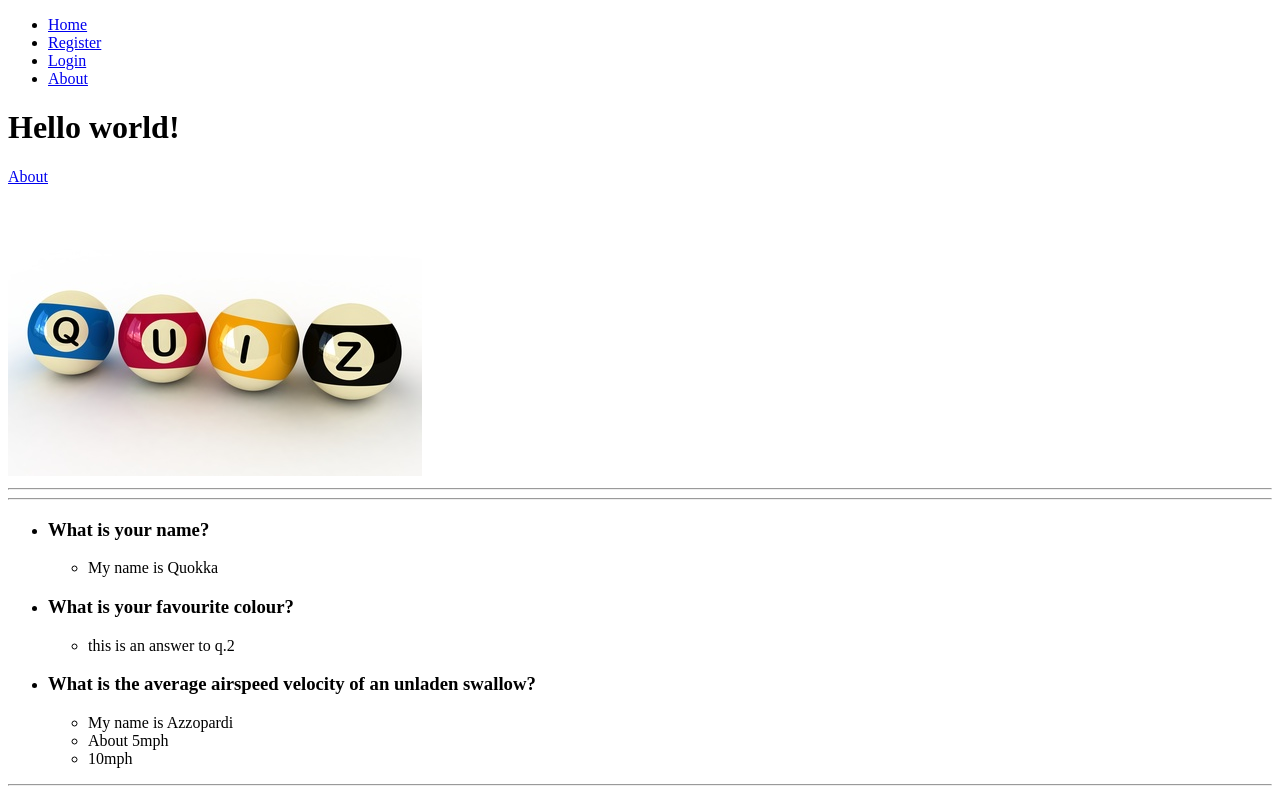
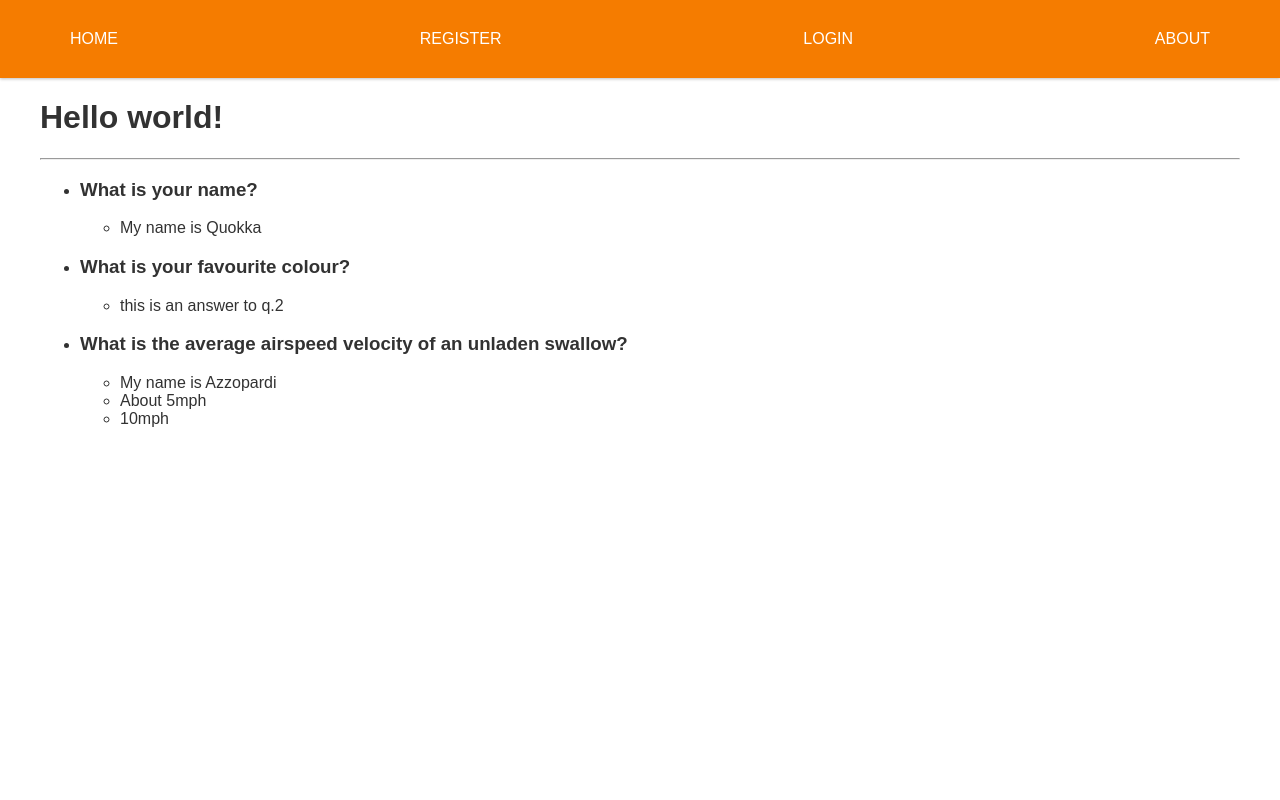
Before and after one commit to cassiebrooks/itech, a Django app: page /quokka/ in a window 1280 px wide. Run offline with Django 3.2, Linux system fonts and the light colour scheme; data comes from the database, SQL or seed files in the repository.

Commit message:
Add some basic styles

```diff
--- /dev/null
+++ b/static/css/style.css
@@ -0,0 +1,45 @@
+* {
+	box-sizing: border-box;
+}
+
+html, body {
+	margin: 0;
+	padding: 0;
+	font-family: sans-serif;
+	color: #323232;
+}
+
+nav ul {
+	list-style-type: none;
+	padding-left: 0;
+	display: flex;
+	justify-content: space-between;
+	margin: 0;
+}
+
+.wrapper {
+	max-width: 1200px;
+	margin: 0 auto;
+}
+
+nav {
+	background-color: #f57c00;
+	box-shadow: 0 1px 3px rgba(0,0,0,0.10), 0 1px 3px rgba(0,0,0,0.17);
+}
+
+nav a {
+	color: white;
+	text-decoration: none;
+	text-transform: uppercase;
+	padding: 30px;
+	display: block;
+}
+
+nav a:visited {
+	color: white;
+}
+
+nav a:hover {
+	background-color: #ff9800;
+	color: #fff3e0;
+}
--- a/templates/base.html
+++ b/templates/base.html
@@ -1,13 +1,24 @@
 <!DOCTYPE html>
+<html lang="en">
+    <head>
+        {% load staticfiles %}
+        <meta charset="utf-8">
+        <meta http-equiv="X-UA-Compatible" content="IE=edge">
+        <meta name="viewport" content="width=device-width, initial-scale=1">
+        <meta name="description" content="">
+        <meta name="author" content="">
+        <title>{% block title %}Quokka{% endblock %} | Quokka</title>
 
-<html>
-    <head>
-        <title>{% block title %}Quokka{% endblock %} | Quokka</title>
+        <!--[if lt IE 9]>
+          <script src="https://oss.maxcdn.com/html5shiv/3.7.2/html5shiv.min.js"></script>
+          <script src="https://oss.maxcdn.com/respond/1.4.2/respond.min.js"></script>
+        <![endif]-->
+        <link rel="stylesheet" href="{% static 'css/style.css' %}" />
     </head>
 
     <body>
-
-    	<div>
+    	<nav>
+            <div class="wrapper">
         	    <ul>
         	    	<li><a href="{% url 'index' %}">Home</a></li>
         	    {% if user.is_authenticated %}
@@ -20,12 +31,13 @@
         	        <li><a href="{% url 'about' %}">About</a></li>
         	    </ul>
             </div>
+    	</nav>
 
+        <div class="wrapper">
             <div>
                 {% block body_block %}{% endblock %}
             </div>
-
-        <hr />
+        </div>
 
     </body>
 </html>
--- a/templates/quokka/index.html
+++ b/templates/quokka/index.html
@@ -8,11 +8,6 @@
 {% else %}
     <h1>Hello world!</h1>
 {% endif %}
-
-<a href="/quokka/about/">About</a><br />
-<img src="{% static "images/quiz.jpg" %}" alt="" />
-
-<hr>
 
 <hr>
 {% if questions %}
```
Lines whose indentation alone changed are shown as unchanged.
